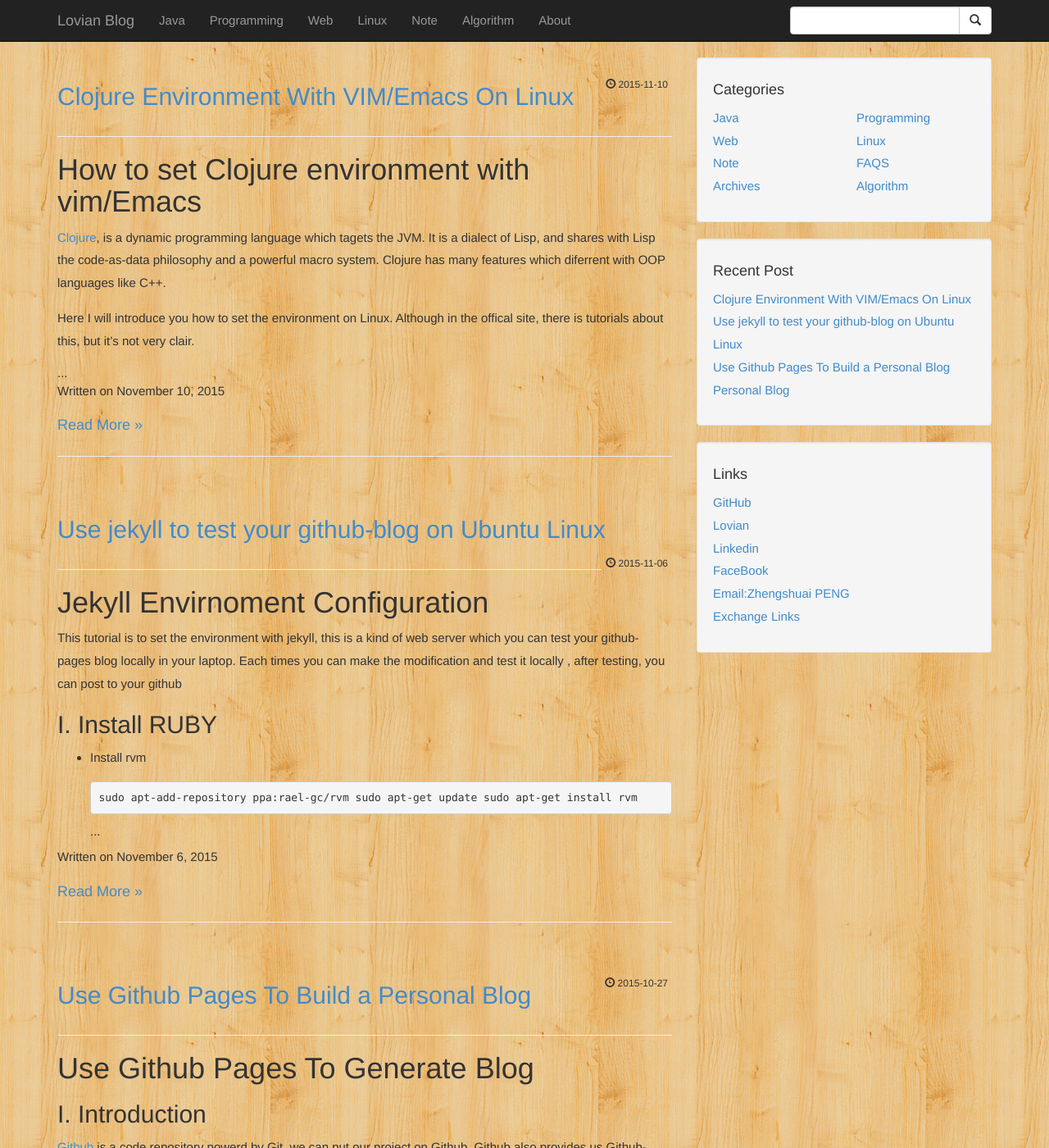
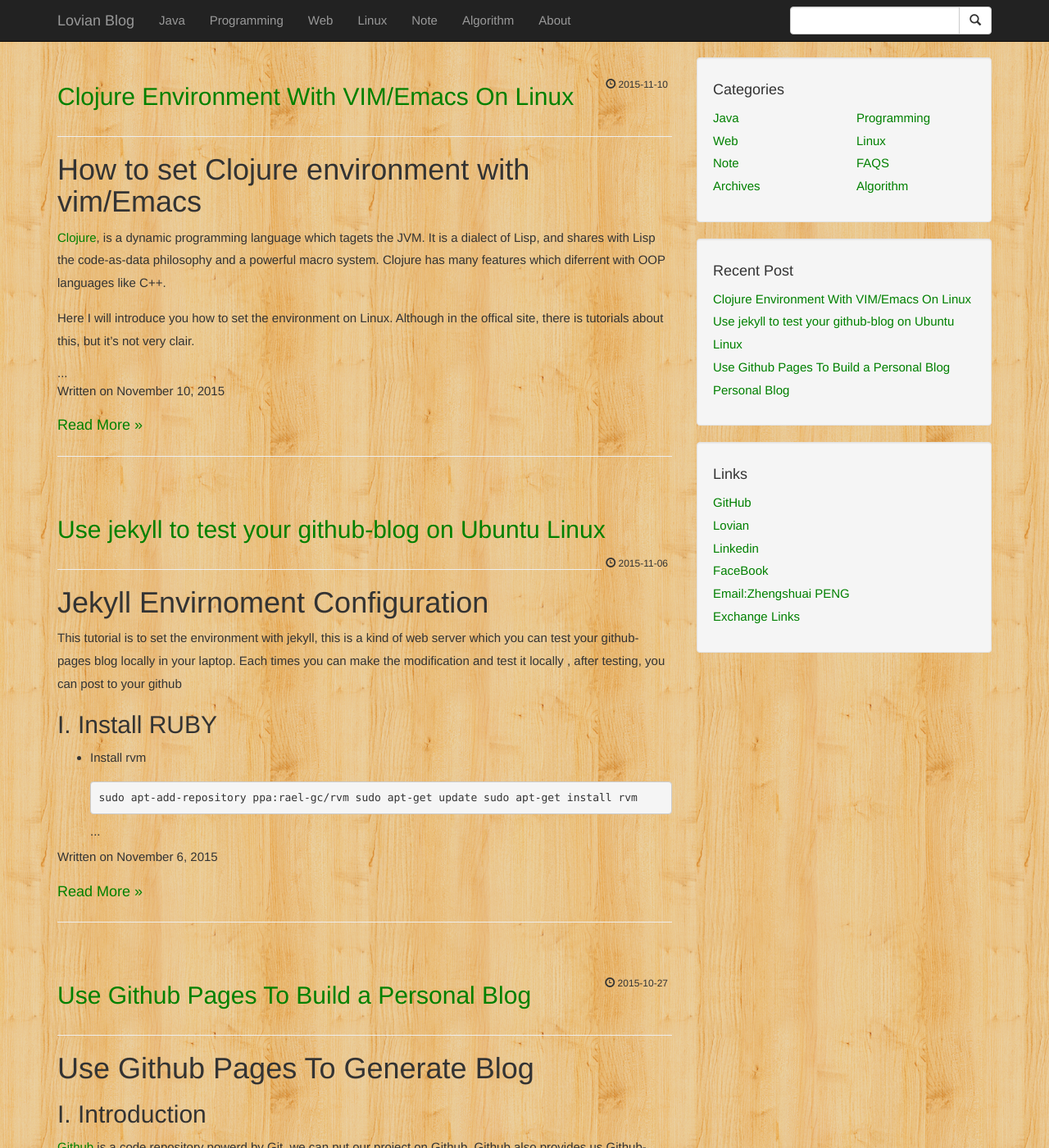
Before and after one commit to ZhengshuaiPENG/zhengshuaipeng.github.io, a Jekyll site: the page built from index.html, in a window 1280 px wide and 1400 px high. Shown: the whole window at 82% size. Built offline with Jekyll 4.4.1, drawn with Linux system fonts in a browser that asks for light colours; the list of posts is cut into pages by our own code.

Commit message:
link color

```diff
--- a/css/blog.css
+++ b/css/blog.css
@@ -42,3 +42,23 @@ footer {
 #back-top a:hover {
   background-color: #777;
 }
+
+/* unvisited link */
+a:link {
+    color: green;
+}
+
+/* visited link */
+a:visited {
+    color: blue;
+}
+
+/* mouse over link */
+a:hover {
+    color: hotpink;
+}
+
+/* selected link */
+a:active {
+    color: blue;
+}
```
